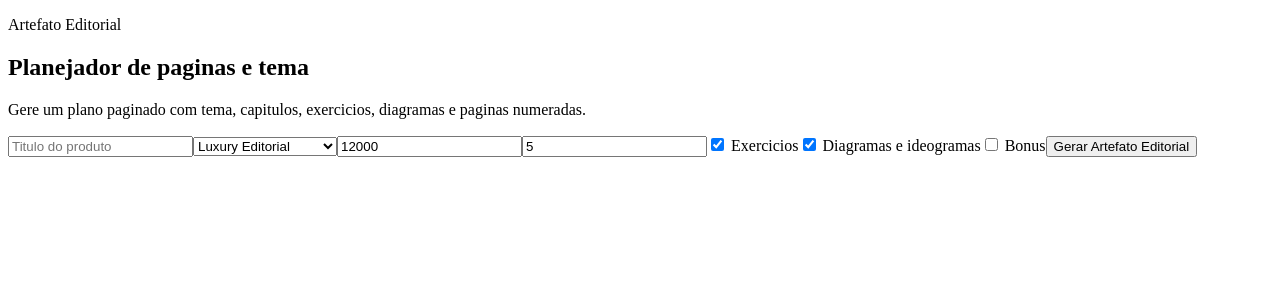
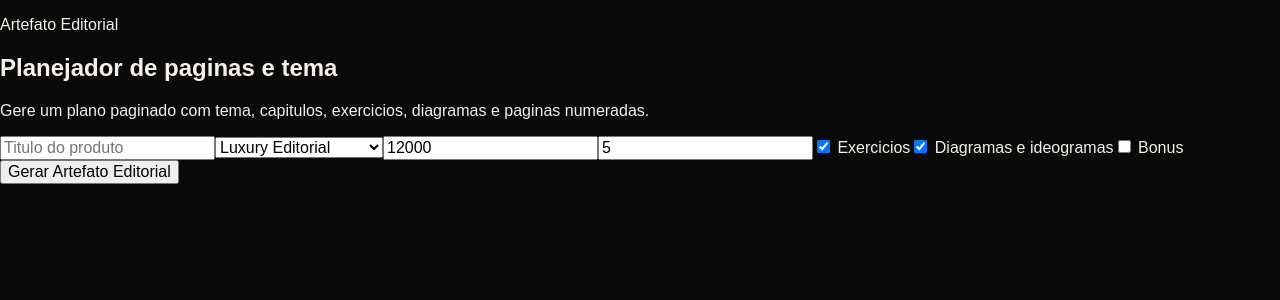
Before and after one commit to Sollimastudio/sol-lima-bio, a Next.js app: page /artifact in a window 1280 px wide. Shown: the top 300 px of the page. Built offline with nearby package versions, Linux system fonts and the light colour scheme.

Commit message:
chore add minimal Next layout

```diff
--- /dev/null
+++ b/src/app/layout.js
@@ -0,0 +1,9 @@
+import './globals.css';
+
+export default function RootLayout(props) {
+  return (
+    <html>
+      <body>{props.children}</body>
+    </html>
+  );
+}
```
